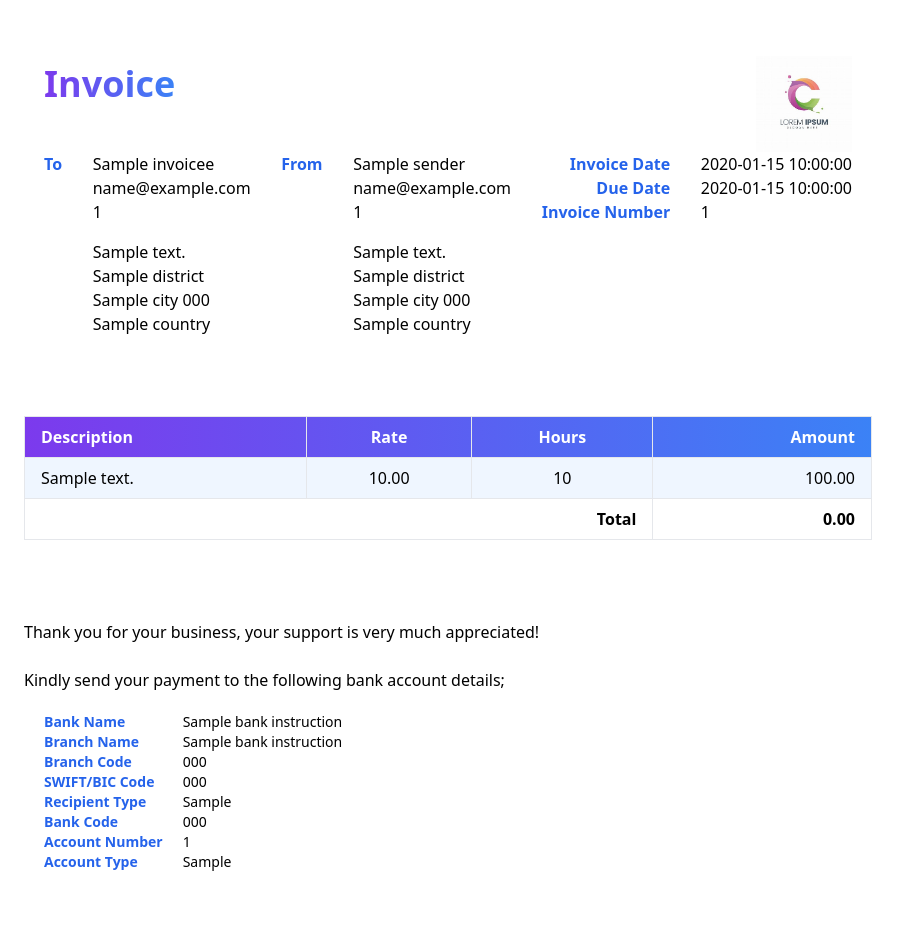
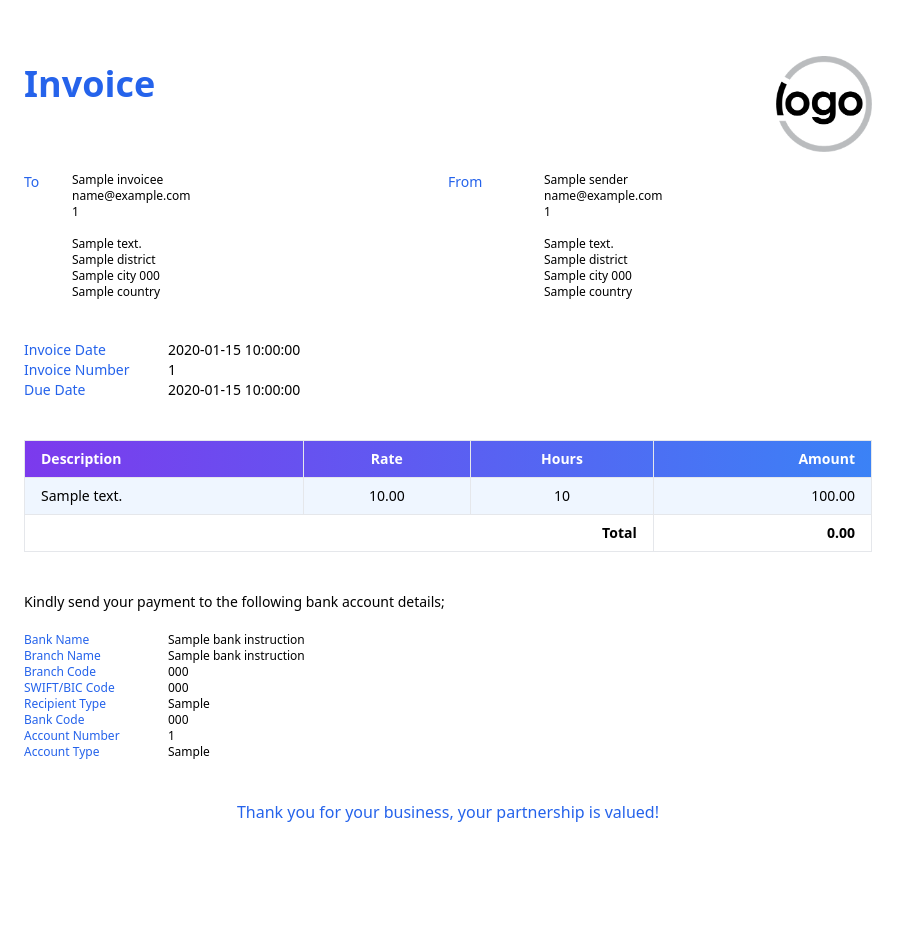
Before and after one commit to ben05allen/GenVoice, a Python web app: template app/templates/invoice.html in a window 1280 px wide. Shown: the whole page, without its empty margins (0-911 px from the left). After the commit the page ends 822 px from the top, so only its background shows below. Run offline with Jinja, Linux system fonts and the light colour scheme; the template is opened without the code that fills it: most values are stand-ins (such as "Sample title", 1, 10 or a date in 2020).

Commit message:
logo missing

```diff
--- a/app/main.py
+++ b/app/main.py
@@ -37,11 +37,11 @@ def main():
             "post_code": "12345",
             "country": "USA",
             "email": "joe.bloggs@example.com",
-            "phone_number": "+0000000000000000",
+            "phone_number": "+1000000000000000",
         },
         "invoicee": {
             "name": "Jane Smith",
-            "street_address": "123 Main St",
+            "street_address": "321 Main St",
             "district": "Anywhere",
             "city": "Anytown",
             "post_code": "12345",
@@ -87,6 +87,7 @@ def main():
 
     # with open(OUT_DIR / "index.html", "w") as f:
     #     f.write(rendered_html)
+
     HTML(string=rendered_html).write_pdf(OUT_DIR / "invoice.pdf")
 
 
--- a/app/templates/invoice.html
+++ b/app/templates/invoice.html
@@ -15,18 +15,15 @@
     </style>
   </head>
   <body>
-    <div class="max-w-4xl my-8 p-6 bg-white">
-      <div class="flex flex-row justify-between items-center mx-5">
-        <h1
-          class="text-4xl font-bold text-transparent bg-clip-text bg-gradient-to-r from-purple-600 to-blue-500 mb-10 w-max"
-        >
-          Invoice
-        </h1>
-        <img src="/static/logo_placeholder.jpg" alt="Your logo" class="h-24" />
+    <div class="max-w-4xl my-8 p-6 bg-white text-sm">
+      <div class="flex flex-row justify-between items-center mb-5">
+        <h1 class="text-4xl font-bold text-blue-600 mb-10">Invoice</h1>
+        <img src="/static/logo.png" alt="Your logo" class="h-24" />
       </div>
-      <div class="flex flex-row justify-between mx-5 gap-2 mb-20">
-        <div class="text-blue-600 text-right font-bold">To</div>
-        <div>
+      <div class="flex flex-row mb-10">
+        <div class="flex flex-row w-1/2">
+          <div class="text-blue-600 w-12">To</div>
+          <div class="text-xs">
             <p>{{ invoicee.name }}</p>
             <p>{{ invoicee.email }}</p>
             <p class="mb-4">{{ invoicee.phone_number }}</p>
@@ -35,8 +32,10 @@
             <p>{{ invoicee.city }} {{ invoicee.post_code }}</p>
             <p>{{ invoicee.country }}</p>
           </div>
-        <div class="text-blue-600 text-right font-bold">From</div>
-        <div>
+        </div>
+        <div class="flex flex-row">
+          <div class="text-blue-600 w-24">From</div>
+          <div class="text-xs">
             <p>{{ sender.name }}</p>
             <p>{{ sender.email }}</p>
             <p class="mb-4">{{ sender.phone_number }}</p>
@@ -45,15 +44,21 @@
             <p>{{ sender.city }} {{ sender.post_code }}</p>
             <p>{{ sender.country }}</p>
           </div>
-        <div class="text-blue-600 text-right font-bold">
-          <p>Invoice Date</p>
-          <p>Due Date</p>
-          <p>Invoice Number</p>
         </div>
-        <div>
+      </div>
+
+      <div class="flex flex-col mb-10">
+        <div class="flex flex-row items-center">
+          <p class="text-blue-600 w-36">Invoice Date</p>
           <p>{{ invoice_date }}</p>
+        </div>
+        <div class="flex flex-row items-center">
+          <p class="text-blue-600 w-36">Invoice Number</p>
+          <p>{{ invoice_number }}</p>
+        </div>
+        <div class="flex flex-row items-center">
+          <p class="text-blue-600 w-36">Due Date</p>
           <p>{{ due_date }}</p>
-          <p>{{ invoice_number }}</p>
         </div>
       </div>
 
@@ -91,14 +96,12 @@
           </tr>
         </tfoot>
       </table>
-      <p class="mt-20 mb-5">
-        Thank you for your business, your support is very much appreciated!
-      </p>
-      <p class="mt-6 mb-5">
+
+      <p class="mt-10">
         Kindly send your payment to the following bank account details;
       </p>
-      <div class="flex flex-row gap-5 mx-5 text-sm">
-        <div class="text-blue-600 font-bold">
+      <div class="flex flex-row text-xs mt-5">
+        <div class="text-blue-600 w-36">
           <p>Bank Name</p>
           <p>Branch Name</p>
           <p>Branch Code</p>
@@ -119,6 +122,9 @@
           <p>{{ bank_instructions.account_type }}</p>
         </div>
       </div>
+      <p class="text-blue-600 text-base text-center mt-10">
+        Thank you for your business, your partnership is valued!
+      </p>
     </div>
   </body>
 </html>
```
Also changed, not shown: static/logo.png (added), static/logo_placeholder.jpg (deleted). Lines whose indentation alone changed are shown as unchanged.
